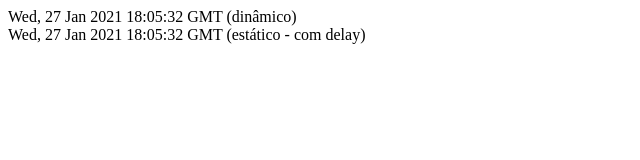
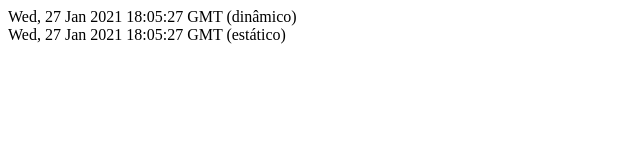
Before and after one commit to denisgusto/next-ideia-unica, a Next.js app: page /tempo in a window 1280 px wide. Shown: the top 160 px of the page, without its empty margins (0-640 px from the left). Built offline with nearby package versions, Linux system fonts and the light colour scheme.

Commit message:
Adicionado revalidate

```diff
--- a/pages/tempo.js
+++ b/pages/tempo.js
@@ -4,22 +4,20 @@
  */
 function Tempo(props) {
     console.log('> Passando pelo Frontend.');
+
     const dynamicDate = new Date();
     const dynamicDateString = dynamicDate.toGMTString();
 
     return (
         <div>
             <div>{dynamicDateString} (dinâmico)</div>
-            <div>{props.staticDateString} (estático - com delay)</div>
+            <div>{props.staticDateString} (estático)</div>
         </div>
     )
 }
 
 export async function getStaticProps() {
     console.log('> Passando pelo getStaticProps().');
-    console.log('> Adicionado delay de 5 segundos.');
-
-    await delay(5000);
 
     const staticDate = new Date();
     const staticDateString = staticDate.toGMTString();
@@ -27,10 +25,9 @@
     return {
         props: {
             staticDateString
-        }
+        },
+        revalidate: 5 // Quantidade em segundos para revalidar os dados
     }
 }
 
-const delay = ms => new Promise(resolve => setTimeout(resolve, ms));
-
 export default Tempo;
```
